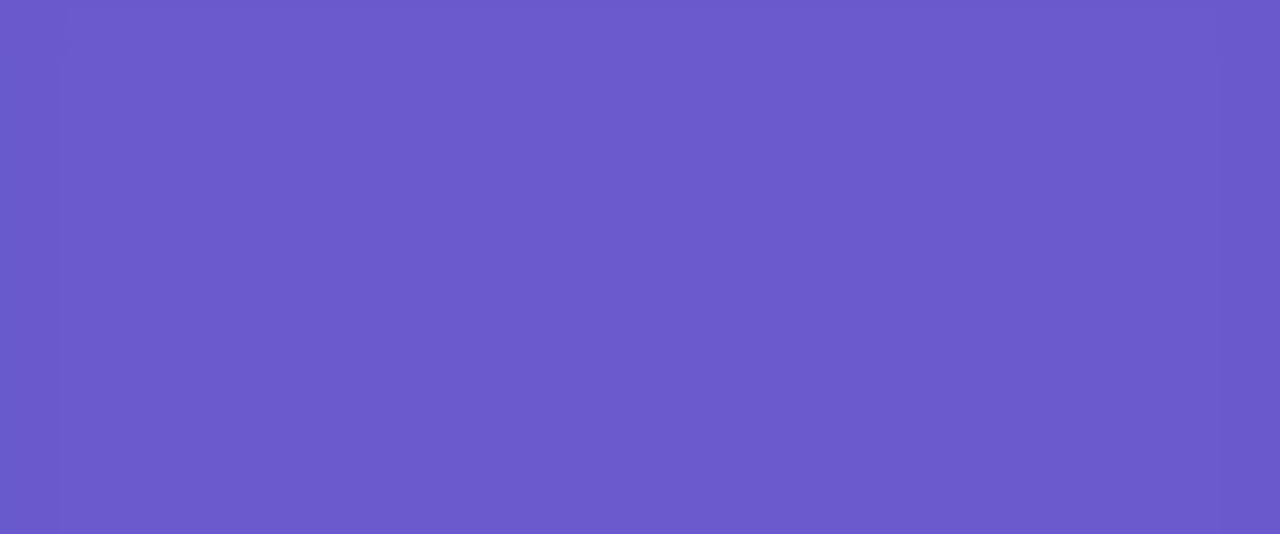
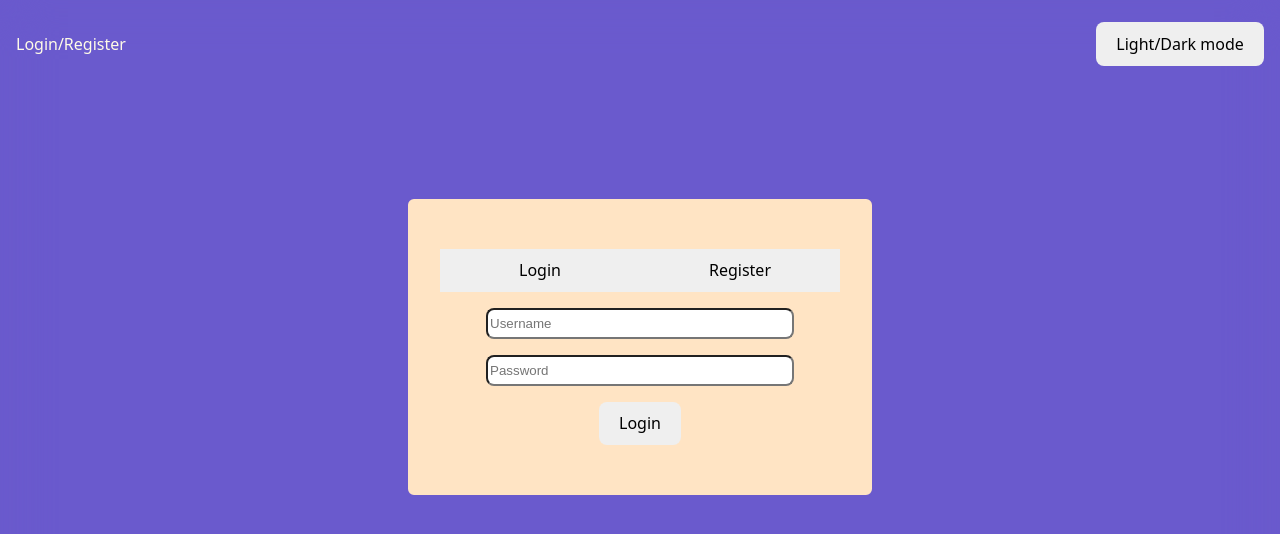
Before and after one commit to Marksalz/riddleGame-client, a React (Vite) app: page /login in a window 1280 px wide. Shown: the top 534 px of the page. Built offline with nearby package versions, Linux system fonts and the light colour scheme.

Commit message:
feat: implement LoginPage with login/register functionality and add Form component for input handling

```diff
--- a/src/App.css
+++ b/src/App.css
@@ -71,3 +71,47 @@ button:focus-visible {
   flex-direction: column;
   gap: 1rem;
 }
+
+.login_register_container {
+  background-color: bisque;
+  border: 2px solid #6a5acd;
+  border-radius: 8px;
+  box-sizing: border-box;
+  display: flex;
+  flex-direction: column;
+  justify-content: center;
+  align-items: center;
+  margin: 10% auto;
+  padding: 2rem;
+  height: 300px;
+  width: fit-content;
+}
+
+.login_form_btn {
+  display: flex;
+}
+
+.login_form_btn button {
+  border-radius: 0;
+  width: 200px;
+}
+
+.login_form_btn button:hover {
+  background-color: black;
+  color: white;
+}
+
+.form {
+  display: flex;
+  flex-direction: column;
+  justify-content: center;
+  align-items: center;
+  gap: 1rem;
+  margin-top: 1rem;
+}
+
+.form input {
+  width: 300px;
+  height: 25px;
+  border-radius: 8px;
+}
--- /dev/null
+++ b/src/components/Form.tsx
@@ -0,0 +1,21 @@
+export default function Form(props: {
+  formFields: Array<any>;
+  showLogin: boolean;
+}) {
+  return (
+    <div>
+      <form className="form" action="#">
+        {props.formFields.map((field, idx) => (
+          <input
+            key={idx}
+            id={field.name}
+            name={field.name}
+            type={field.type || "text"}
+            placeholder={field.placeholder || ""}
+          />
+        ))}
+        <button type="submit">{props.showLogin ? "Login" : "Register"}</button>
+      </form>
+    </div>
+  );
+}
--- a/src/pages/LoginPage.tsx
+++ b/src/pages/LoginPage.tsx
@@ -1,3 +1,73 @@
+import { useState } from "react";
+import Header from "../components/Header";
+import Button from "../components/Button";
+import Form from "../components/Form";
+
 export default function LoginPage() {
-  return <></>;
+  const [showLoginForm, setShowLoginForm] = useState(true);
+
+  return (
+    <div>
+      <Header headerText="Login/Register" btnText="Light/Dark mode" />
+
+      <section className="login_register_container">
+        <div className="login_form_btn">
+          <Button ButtonTxt="Login" onClick={() => setShowLoginForm(true)} />
+          <Button
+            ButtonTxt="Register"
+            onClick={() => setShowLoginForm(false)}
+          />
+        </div>
+
+        {showLoginForm ? (
+          <Form
+            formFields={[
+              {
+                id: "username",
+                name: "username",
+                type: "text",
+                value: "",
+                placeholder: "Username",
+              },
+              {
+                id: "password",
+                name: "password",
+                type: "password",
+                value: "",
+                placeholder: "Password",
+              },
+            ]}
+            showLogin={showLoginForm}
+          />
+        ) : (
+          <Form
+            formFields={[
+              {
+                id: "username",
+                name: "username",
+                type: "text",
+                value: "",
+                placeholder: "Username",
+              },
+              {
+                id: "Email",
+                name: "Email",
+                type: "email",
+                value: "",
+                placeholder: "Email",
+              },
+              {
+                id: "password",
+                name: "password",
+                type: "password",
+                value: "",
+                placeholder: "Password",
+              },
+            ]}
+            showLogin={showLoginForm}
+          />
+        )}
+      </section>
+    </div>
+  );
 }
```
